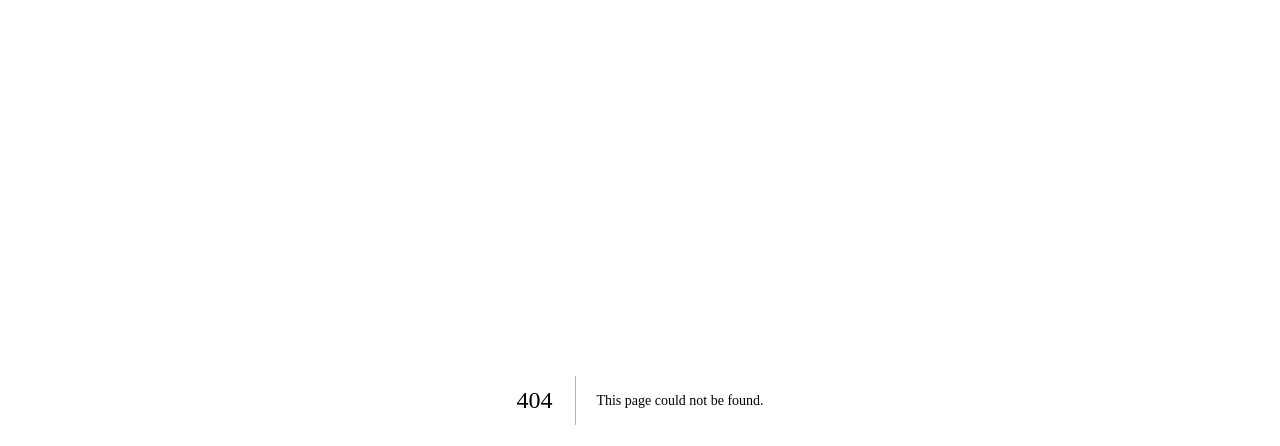
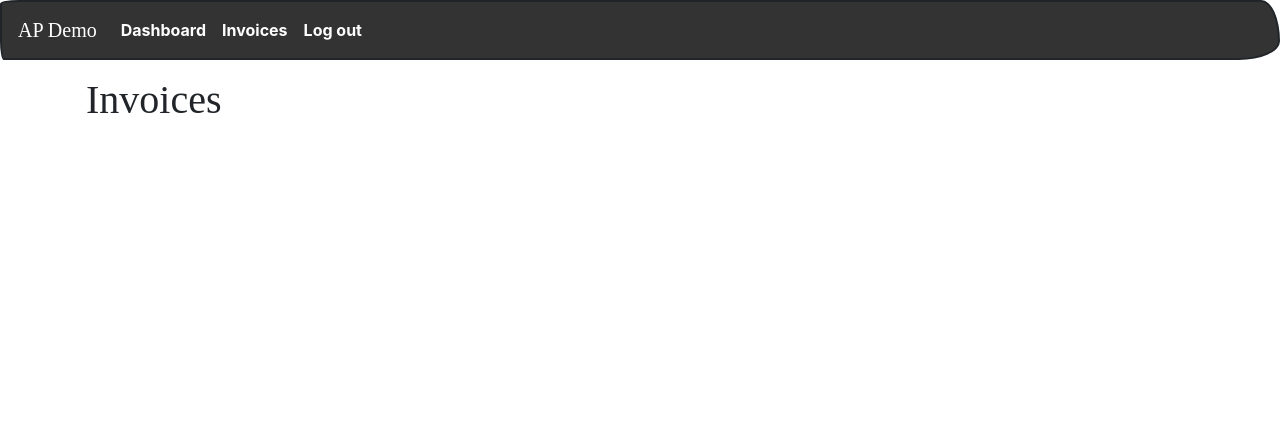
Before and after one commit to tricertc/apdemo, a Next.js app: page /invoices in a window 1280 px wide. Before the commit this address had no page. Shown: the top 446 px of the page. Built offline with nearby package versions, Linux system fonts and the light colour scheme; a web font is replaced by a local one.

Commit message:
setting active item in the navbar

```diff
--- a/components/Navigation.tsx
+++ b/components/Navigation.tsx
@@ -1,5 +1,6 @@
 import Link from 'next/link'
-import { Nav, Navbar, NavDropdown } from 'react-bootstrap'
+import { useEffect, useState } from 'react'
+import { Nav, Navbar } from 'react-bootstrap'
 import useAuth from '~lib/hooks/use-auth'
 
 interface INavLinkProps {
@@ -8,8 +9,12 @@ interface INavLinkProps {
 }
 
 const NavLink = (props: INavLinkProps) => {
-  // const active = window && props.href.startsWith(window.location.pathname)
-  const active = true
+  const[active, setActive] = useState<boolean>(false)
+
+  useEffect(() => {
+    setActive(props.href.startsWith(window.location.pathname))
+  }, [])
+
   return (
     <Link href={props.href}>
       <a className={active ? 'nav-link active' : 'nav-link'}>
@@ -37,6 +42,7 @@ export default function Navigation () {
       <Navbar.Collapse id="basic-navbar-nav">
         <Nav className="mr-auto">
           <NavLink href="/dashboard" title="Dashboard" />
+          <NavLink href="/invoices" title="Invoices" />
           <a href="#" className="nav-link" onClick={logout}>
             Log out
           </a>
--- /dev/null
+++ b/pages/invoices.tsx
@@ -0,0 +1,15 @@
+import DefaultLayout from '~components/layouts/DefaultLayout'
+
+/**
+ * Listing of authorized accounts payable invoices.
+ *
+ * @export
+ * @returns
+ */
+export default function InvoicesPage () {
+  return (
+    <DefaultLayout>
+      <h1>Invoices</h1>
+    </DefaultLayout>
+  )
+}
```
